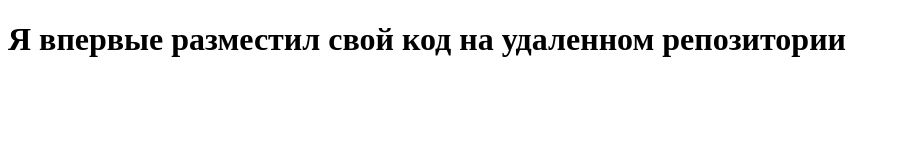
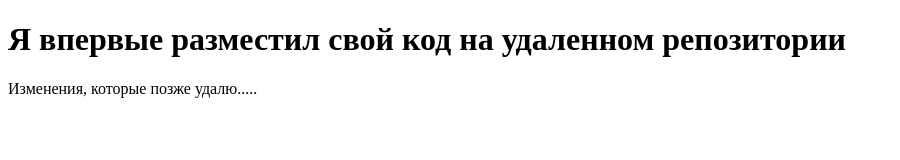
Before and after one commit to raymanchik/arsen, a plain HTML site: page index.html in a window 1280 px wide. Shown: the whole page, without its empty margins (0-900 px from the left). Drawn offline with Linux system fonts and the light colour scheme.

Commit message:
Ошибочный коммит

```diff
--- a/index.html
+++ b/index.html
@@ -8,5 +8,6 @@
     </head>
     <body>
         <h1>Я впервые разместил свой код на удаленном репозитории</h1>
+        <p>Изменения, которые позже удалю.....</p>
     </body>
 </html>
```
